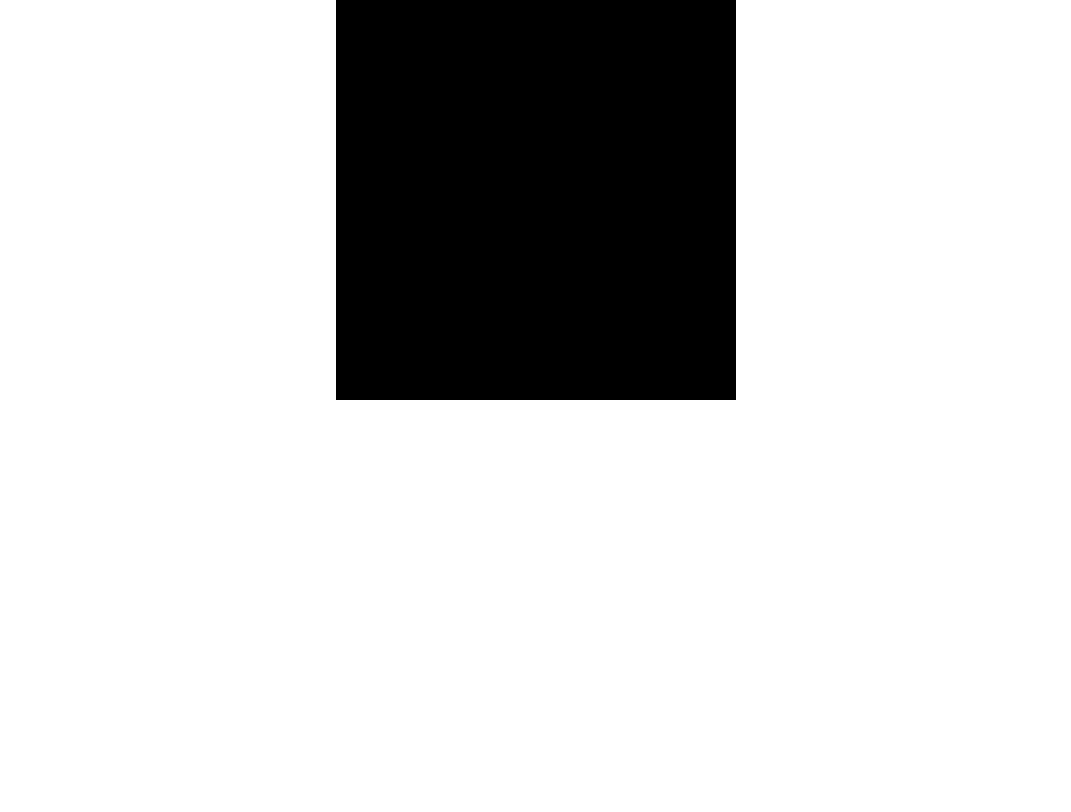
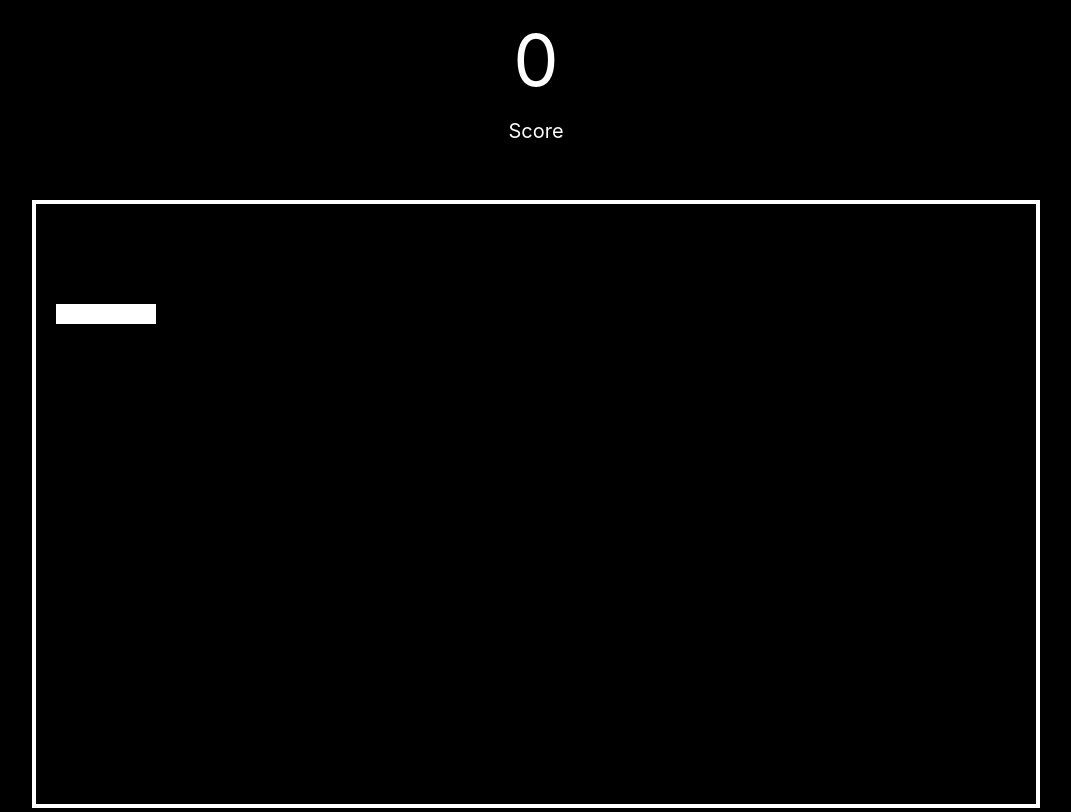
Before and after one commit to vincorreia/snake-game, a React (Create React App) app: page / in a window 1280 px wide. Shown: the whole page, without its empty margins (104-1175 px from the left). Built offline with nearby package versions, Linux system fonts and the light colour scheme; the HTML template or start-up script is replaced by a standard one.

Commit message:
Draw snake, add event listeners to the page, create clearCanvas function and create ScoreBoard component

```diff
--- a/src/components/Game.css
+++ b/src/components/Game.css
@@ -1,3 +1,31 @@
+body {
+    background-color: black;
+}
 .canvas{
     background-color: black;
+    border: 4px solid white;
 }
+
+.scoreBoard {
+    height: 200px;
+    color: white;
+}
+.flexRow {
+    display: flex;
+    flex-direction: row;
+    flex-wrap: wrap;
+}
+.center {
+    justify-content: center;
+}
+
+.score{
+    width: 100%;
+    font-size: 72px;
+    margin: 1rem 0;
+}
+
+.scoreLabel{
+    font-size: 20px;
+    margin: 0;
+}
--- a/src/components/Game.jsx
+++ b/src/components/Game.jsx
@@ -1,23 +1,67 @@
 import React, { useEffect, useRef, useState } from "react";
 import "./Game.css";
+import ScoreBoard from "./ScoreBoard";
 import Snake from "./Snake"
 
 export default function Game(){
-    const [canvasNode, setCanvasNode] = useState(null)
     const canvas = useRef(null)
+    const [context, setContext] = useState(null)
+    const [score, setScore] = useState(0);
+    const [snakeBody, setSnakeBody] = useState([
+        {x:100, y:100},
+        {x:80, y:100},
+        {x:60, y:100},
+        {x:40, y:100},
+        {x:20, y:100}
+    ])
+
+    const canvasDetails = {width: 1000, height:600};
+    const functions = [setSnakeBody, setScore, clearCanvas]
+
+    function clearCanvas() {
+        context.clearRect(0, 0, canvasDetails.width, canvasDetails.height);
+    }
+
+    function handleKey(event) {
+        switch(event.key){
+            case 'ArrowUp':
+                console.log("MOVE_UP")
+                break
+            case 'ArrowDown':
+                console.log("MOVE_DOWN")
+                break
+            case 'ArrowLeft':
+                console.log('MOVE_LEFT')
+                break
+            case 'ArrowRight':
+                console.log("MOVE_RIGHT")
+                break
+            default:
+        }
+    }
+
     useEffect(() => {
         if(canvas.current){
-            setCanvasNode(canvas.current);
+            setContext(canvas.current.getContext("2d"));
+            document.addEventListener("keydown", event => {handleKey(event)})
         }
     },[canvas])
 
     return (<div>
+        <ScoreBoard score={score}/>
         <canvas
         ref={canvas}
         className="canvas"
-        width={400}
-        height={400}>
+        width={canvasDetails.width}
+        height={canvasDetails.height}>
         </canvas>
-        <Snake canvas={canvasNode}></Snake>
+        {canvas.current &&
+            <Snake
+            canvas={context}
+            snakeBody={snakeBody}
+            functions={functions}
+            />
+        }
+
     </div>)
 }
--- /dev/null
+++ b/src/components/ScoreBoard.jsx
@@ -0,0 +1,13 @@
+import React from "react";
+
+export default function ScoreBoard(props) {
+
+const score = props.score;
+
+return (<div className="scoreBoard flexRow center">
+    <div>
+        <p className="score">{score}</p>
+        <p className="scoreLabel">Score</p>
+    </div>
+</div>)
+}
--- a/src/components/Snake.jsx
+++ b/src/components/Snake.jsx
@@ -1,7 +1,20 @@
 import React from "react";
+import { useEffect } from "react";
+
+
 
 export default function Snake(props) {
-   if(props.canvas){
-    console.log(props.canvas)
-   }
+   const [setSnakeBody, setScore, clearCanvas] = props.functions;
+   const snakeBody = props.snakeBody
+   const [partWidth, partHeight] = [20, 20]
+
+   const context = props.canvas
+
+    useEffect(() => {
+      clearCanvas()
+      snakeBody.forEach(part => {
+         context.fillStyle = "white"
+         context.fillRect(part.x, part.y, partWidth, partHeight)
+      })
+    })
 }
```
